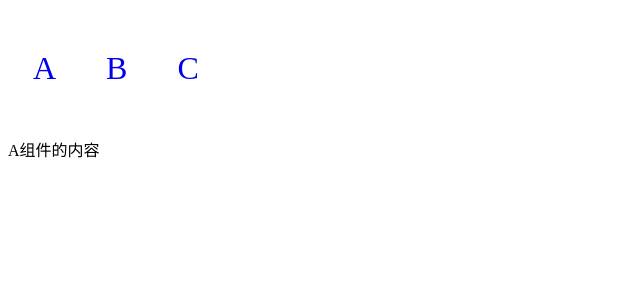
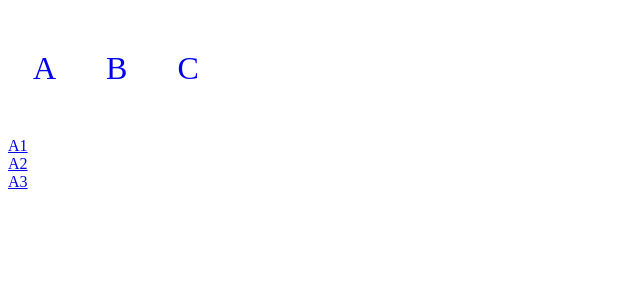
Before and after one commit to stevenliu986/react-router-demo, a React (Vite) app: page /#/a in a window 1280 px wide. Shown: the top 300 px of the page, without its empty margins (0-640 px from the left). Built offline with nearby package versions, Linux system fonts and the light colour scheme.

Commit message:
modified:   src/views/A.jsx

```diff
--- a/src/views/A.jsx
+++ b/src/views/A.jsx
@@ -1,7 +1,37 @@
 import React from "react";
+import { Link, Route, Switch } from "react-router-dom";
+import styled from "styled-components";
+import A1 from "./a/A1";
+import A2 from "./a/A2";
+import A3 from "./a/A3";
+
+const A1Box = styled.div`
+  display: flex;
+  .menu {
+    color: #000;
+    a {
+      display: block;
+    }
+  }
+`;
 
 const A = () => {
-  return <div className="box">A组件的内容</div>;
+  return (
+    <A1Box>
+      <div className="menu">
+        <Link to="/a/a1">A1</Link>
+        <Link to="/a/a2">A2</Link>
+        <Link to="/a/a3">A3</Link>
+      </div>
+      <div className="content">
+        <Switch>
+          <Route exact path="/a/a1" component={A1} />
+          <Route path="/a/a2" component={A2} />
+          <Route path="/a/a3" component={A3} />
+        </Switch>
+      </div>
+    </A1Box>
+  );
 };
 
 export default A;
```
